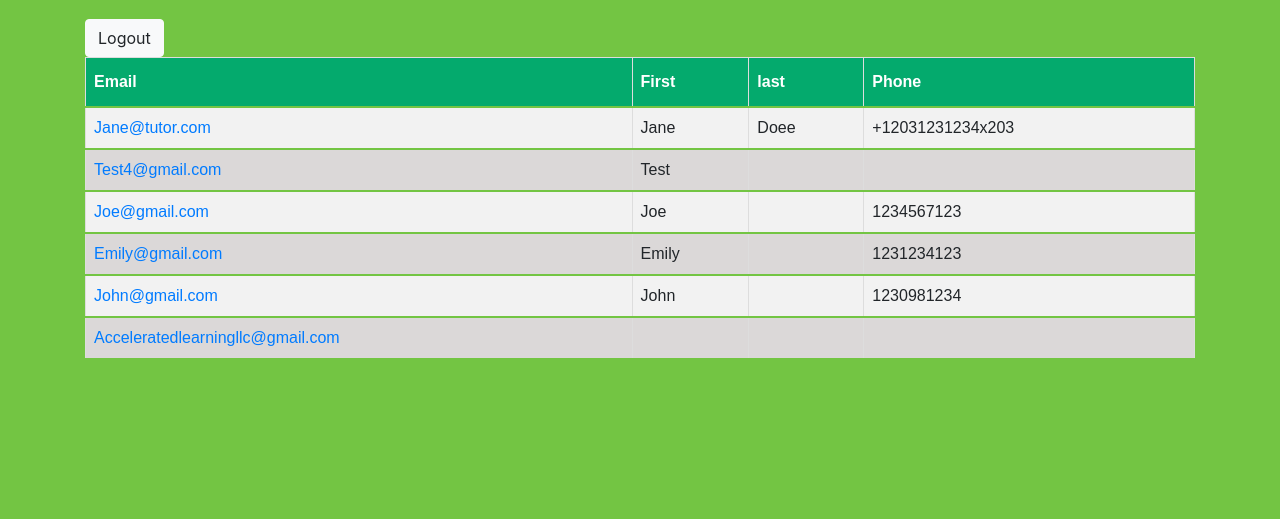
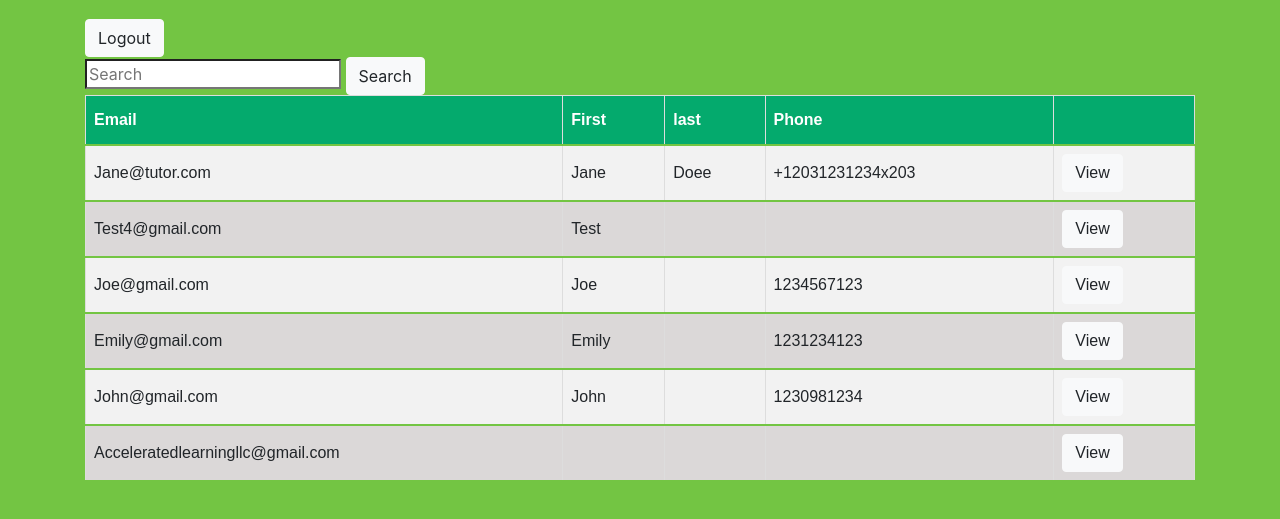
Before and after one commit to mirgamsm/CS-410, a Django app: page /owner/index/ in a window 1280 px wide. Shown: the part 79-598 px from the top of the page. Run offline with Django 3.2, Linux system fonts and the light colour scheme; a user stored in the database is signed in; data comes from the database, SQL or seed files in the repository; both versions use the stored data as it was after the commit; some libraries are stand-ins or nearby versions.

Commit message:
Search added

```diff
--- a/AcceleratED/owner/views.py
+++ b/AcceleratED/owner/views.py
@@ -10,7 +10,11 @@ from tutor.models import Tutor
 def index_view(request):
     if request.user.is_superuser:
         User = get_user_model()
-        user = User.objects.all()
+        if request.method == "POST":
+            searched =request.POST['searched']
+            user = User.objects.filter(email__contains=searched)
+        else:
+            user = User.objects.all()
         return render(request, 'owner/index.html', { "User": user})
     else:
         return redirect('login')
--- a/AcceleratED/templates/owner/index.html
+++ b/AcceleratED/templates/owner/index.html
@@ -32,6 +32,12 @@ Edit Profile
     </style>
 
 <a href="{% url 'logout' %}" class="btn btn-light">Logout</a>
+<form method="POST" action="{% url 'index' %}">
+    {% csrf_token %}
+    <input type="search" placeholder="Search" name="searched">
+    <button class="btn btn-light" type="submit">Search</button>
+
+</form>
 
 <table id="customers">
     <tr>
@@ -39,15 +45,17 @@ Edit Profile
         <th>First</th>
         <th>last</th>
         <th>Phone</th>
+        <th></th>
     </tr>
     {% for user in User %}
 
     <tr>
         <a href="{% url 'file' user.id %}">
-            <td><a href="{% url 'file' user.id %}">{{user}}</a></td>
+            <td>{{user}}</td>
             <td>{{user.tutor.firstname}}</td>
             <td>{{user.tutor.lastname}}</td>
             <td>{{user.tutor.phonenumber}}</td>
+            <td><a class="btn btn-light" href="{% url 'file' user.id %}">View</a></td>
         </a>
     </tr>
     {% endfor %}
```
Also changed, not shown: AcceleratED/db.sqlite3.
